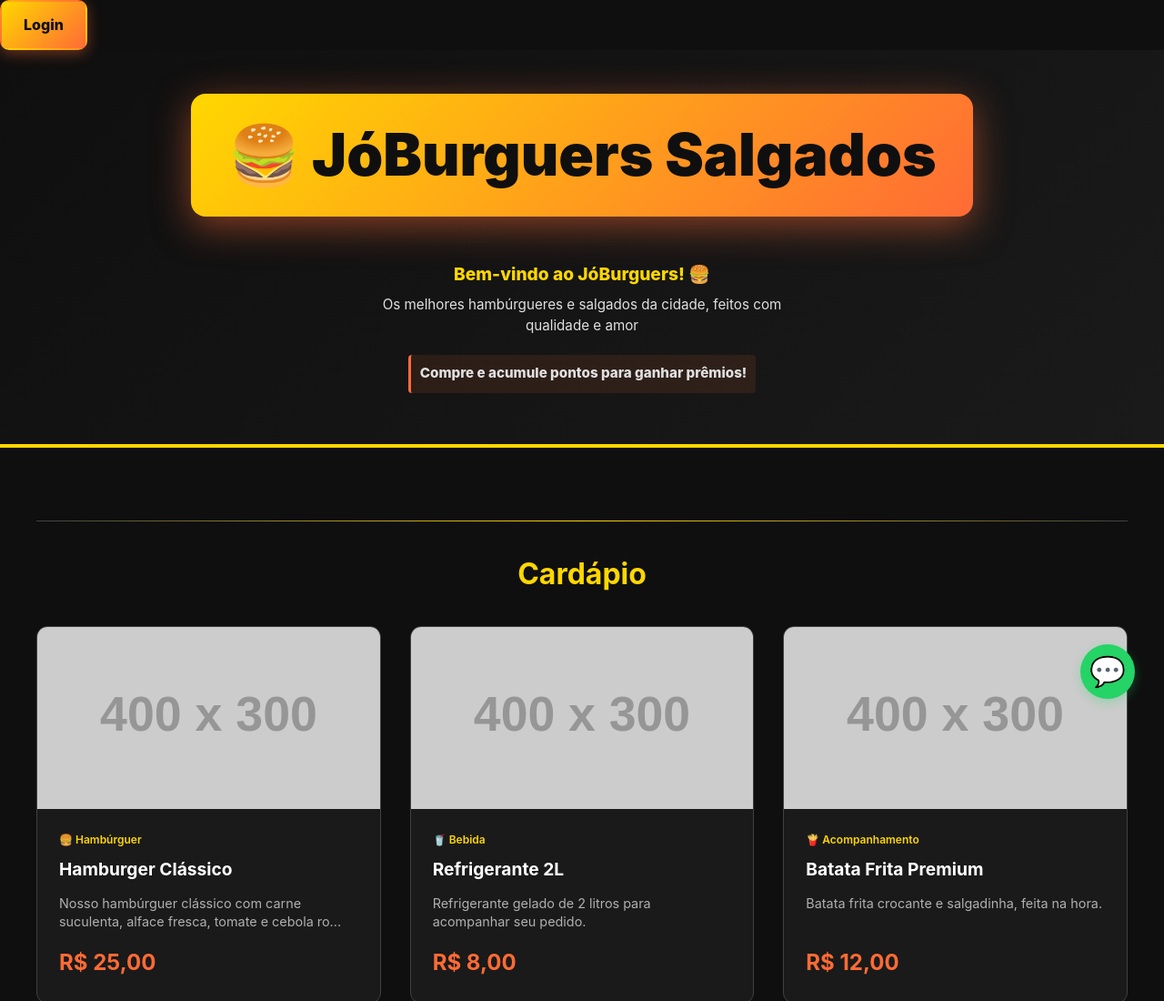
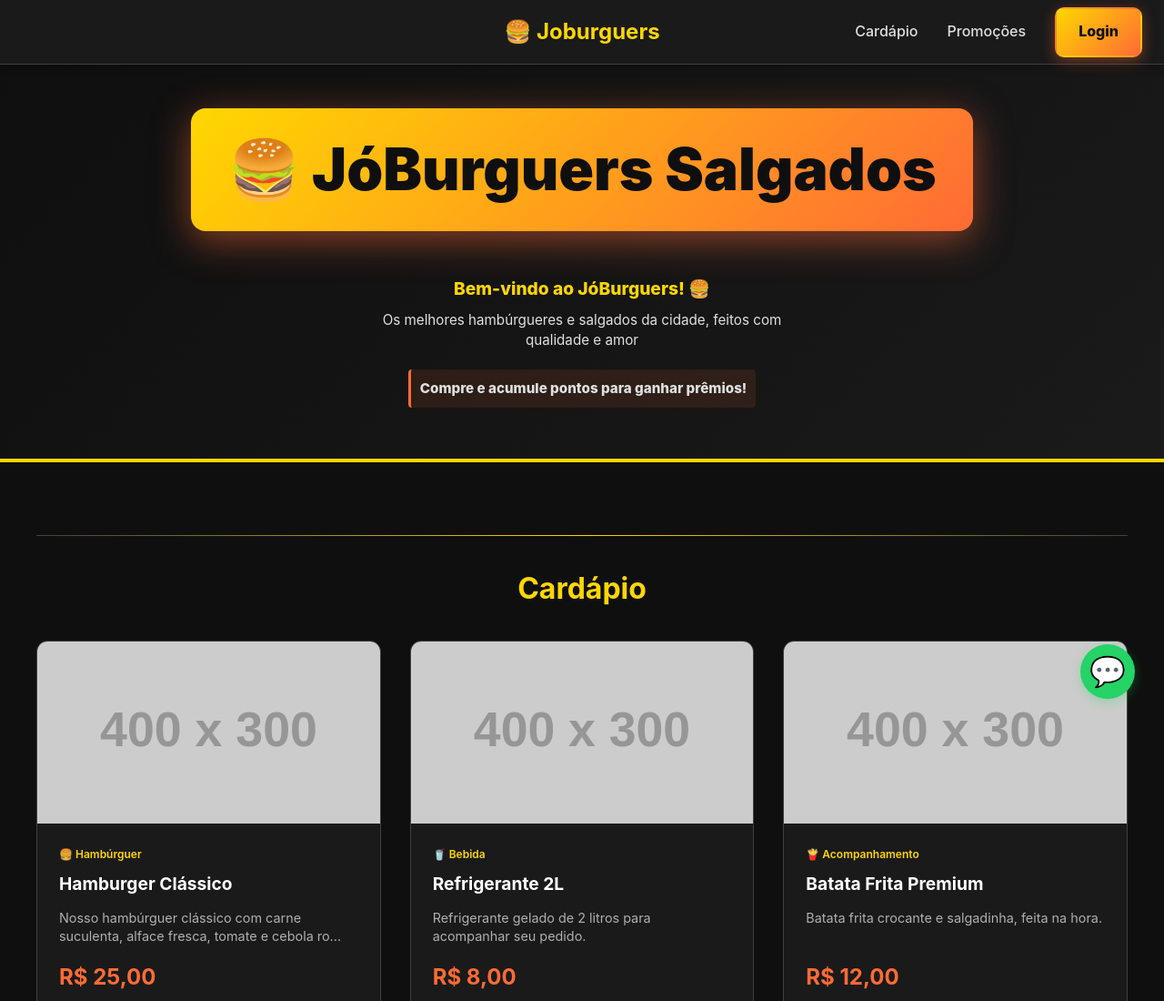
Before and after one commit to JackobAssis/Joburguers, a website with bundled scripts: page index.html in a window 1280 px wide. Shown: the top 1100 px of the page at 91% size. Built offline with nearby package versions, Linux system fonts and the light colour scheme; placeholder pictures from the web are drawn by us; a script that the page names is missing.

Commit message:
corrigindo erro visual e aprimorando design

```diff
--- a/css/header.css
+++ b/css/header.css
@@ -31,7 +31,8 @@
     gap: 2rem;
     align-items: center;
     position: absolute;
-    left: 1.5rem;
+    right: 1.5rem; /* mover os botões para o lado direito */
+    left: auto;
 }
 
 .header__link {
--- a/index.html
+++ b/index.html
@@ -13,9 +13,17 @@
 </head>
 <body>
 
-    <header class="site-header">
-        <a href="login.html" class="header__link header__link--login">Login</a>
-
+    <header class="header">
+        <div class="header__container">
+            <div class="header__logo">
+                <h1>🍔 Joburguers</h1>
+            </div>
+            <nav class="header__nav">
+                <a href="#cardapio" class="header__link">Cardápio</a>
+                <a href="#promocoes" class="header__link">Promoções</a>
+                <a href="login.html" class="header__link header__link--login">Login</a>
+            </nav>
+        </div>
         <!-- Menu Mobile -->
         <nav class="header__mobile-menu" id="mobileMenu">
             <a href="login.html">Login</a>
```
